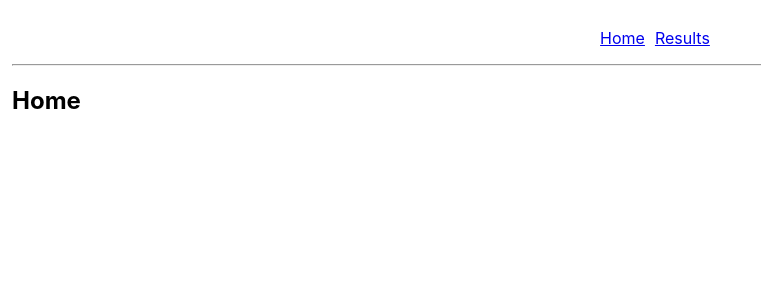
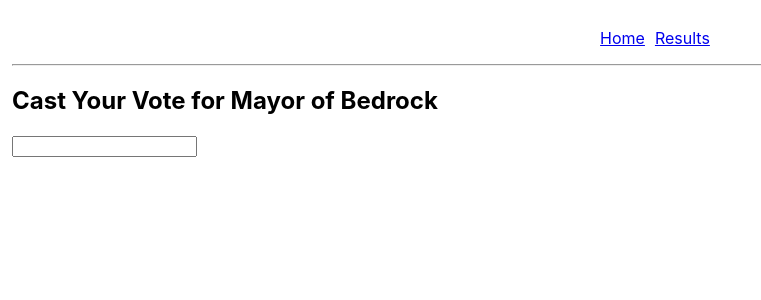
Before and after one commit to p-adams/react-auto-refresh, a React (Vite) app: page / in a window 1280 px wide. Shown: the top 300 px of the page, without its empty margins (0-761 px from the left). Built offline with nearby package versions, Linux system fonts and the light colour scheme.

Commit message:
integrate react-query with main

```diff
--- a/package.json
+++ b/package.json
@@ -11,6 +11,7 @@
     "react-dom": "^17.0.2",
     "react-query": "^3.34.5",
     "react-router-dom": "^6.2.1",
+    "uuid": "^8.3.2",
     "web-vitals": "^2.1.2"
   },
   "devDependencies": {
--- a/src/Home.tsx
+++ b/src/Home.tsx
@@ -1,7 +1,11 @@
 function Home() {
   return (
     <div>
-      <h2>Home</h2>
+      <h2>Cast Your Vote for Mayor of Bedrock</h2>
+      <form>
+        <input type="email" />
+        {/** TODO render candidates list */}
+      </form>
     </div>
   );
 }
--- a/src/main.tsx
+++ b/src/main.tsx
@@ -3,11 +3,15 @@ import ReactDOM from "react-dom";
 import "./index.css";
 import App from "./App";
 import { BrowserRouter } from "react-router-dom";
+import { QueryClientProvider, QueryClient } from "react-query";
+const queryClient = new QueryClient();
 ReactDOM.render(
   <React.StrictMode>
-    <BrowserRouter>
-      <App />
-    </BrowserRouter>
+    <QueryClientProvider client={queryClient}>
+      <BrowserRouter>
+        <App />
+      </BrowserRouter>
+    </QueryClientProvider>
   </React.StrictMode>,
   document.getElementById("root")
 );
```
Also changed, not shown: 1 other file (tests, documents, lock files or other folders).
